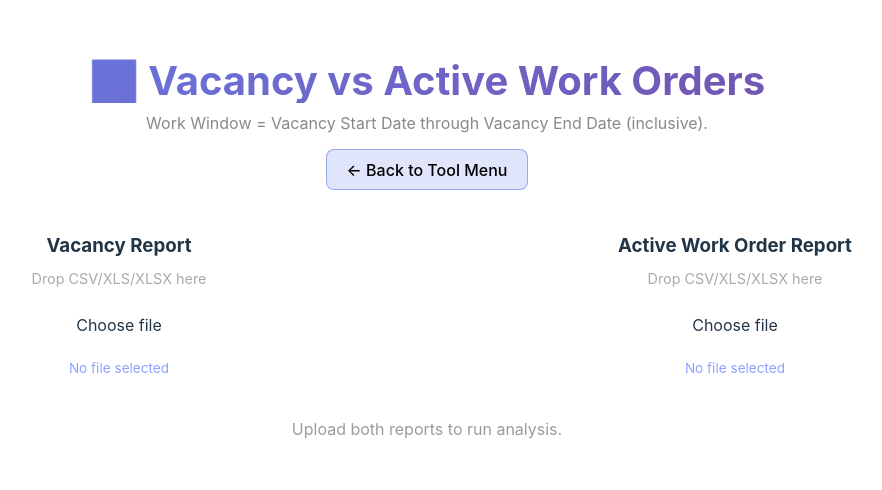
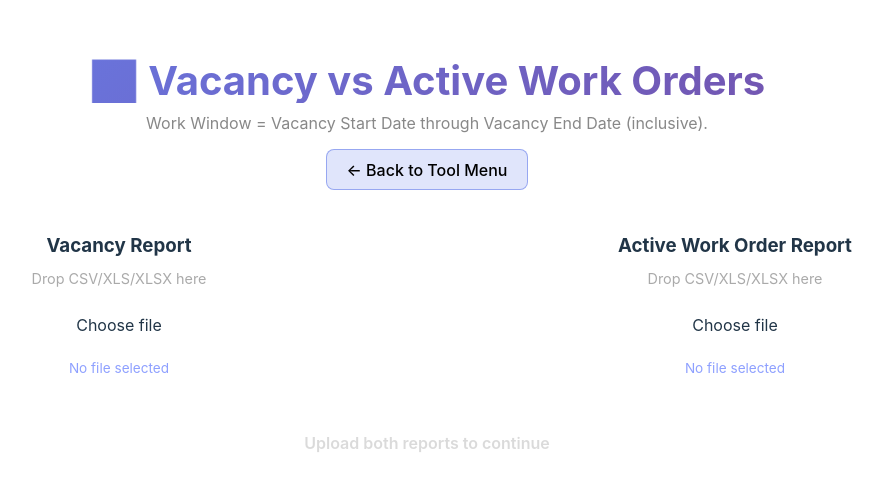
Before and after one commit to danielcepatterson/assistant-menu, a React (Vite) app: page / in a window 1280 px wide. Both pictures are taken after a click on the button 640 px from the left and 584 px from the top of the page. Shown: the top 490 px of the page, without its empty margins (213-1095 px from the left). Built offline with nearby package versions, Linux system fonts and the light colour scheme.

Commit message:
feat: add analysis button and results display logic to the app

```diff
--- a/src/react-app/App.css
+++ b/src/react-app/App.css
@@ -166,6 +166,42 @@
 	color: #ff8a80;
 }
 
+.action-row {
+	display: flex;
+	align-items: center;
+	gap: 1rem;
+	margin: 1.25rem 0;
+	justify-content: center;
+}
+
+.analyze-button {
+	padding: 0.75rem 1.75rem;
+	font-size: 1rem;
+	font-weight: 600;
+	background: linear-gradient(135deg, #667eea 0%, #764ba2 100%);
+	border: none;
+	border-radius: 10px;
+	cursor: pointer;
+	transition: all 0.2s ease;
+}
+
+.analyze-button:hover:not(:disabled) {
+	transform: translateY(-2px);
+	box-shadow: 0 4px 12px rgba(102, 126, 234, 0.4);
+}
+
+.analyze-button:disabled {
+	opacity: 0.5;
+	cursor: not-allowed;
+	background: rgba(255, 255, 255, 0.1);
+}
+
+.ready-text {
+	margin: 0;
+	color: #4ade80;
+	font-size: 0.9rem;
+}
+
 .hint-text {
 	color: #9b9b9b;
 	text-align: center;
--- a/src/react-app/App.tsx
+++ b/src/react-app/App.tsx
@@ -289,16 +289,19 @@ function App() {
 	const [vacancyRows, setVacancyRows] = useState<GenericRow[]>([]);
 	const [workOrderRows, setWorkOrderRows] = useState<GenericRow[]>([]);
 	const [error, setError] = useState("");
+	const [showResults, setShowResults] = useState(false);
 
 	const analysis = useMemo(() => {
-		if (!vacancyRows.length || !workOrderRows.length) return null;
+		if (!vacancyRows.length || !workOrderRows.length || !showResults) return null;
 		return buildCrossReference(vacancyRows, workOrderRows);
-	}, [vacancyRows, workOrderRows]);
+	}, [vacancyRows, workOrderRows, showResults]);
 
 	const rowsWithoutMatch = analysis?.resultRows.filter((row) => row.matchCount === 0).length ?? 0;
+	const canRunAnalysis = vacancyRows.length > 0 && workOrderRows.length > 0;
 
 	const handleVacancyFile = async (file: File) => {
 		setError("");
+		setShowResults(false);
 		try {
 			const parsed = await parseReport(file);
 			setVacancyRows(parsed);
@@ -310,6 +313,7 @@ function App() {
 
 	const handleWorkOrderFile = async (file: File) => {
 		setError("");
+		setShowResults(false);
 		try {
 			const parsed = await parseReport(file);
 			setWorkOrderRows(parsed);
@@ -348,6 +352,19 @@ function App() {
 				</section>
 
 				{error ? <p className="error-text">{error}</p> : null}
+
+				<div className="action-row">
+					<button
+						className="analyze-button"
+						onClick={() => setShowResults(true)}
+						disabled={!canRunAnalysis}
+					>
+						{canRunAnalysis ? "Run Analysis" : "Upload both reports to continue"}
+					</button>
+					{canRunAnalysis && !showResults ? (
+						<p className="ready-text">✓ Ready to analyze</p>
+					) : null}
+				</div>
 
 				{analysis ? (
 					<section className="results-panel">
@@ -395,9 +412,7 @@ function App() {
 							</table>
 						</div>
 					</section>
-				) : (
-					<p className="hint-text">Upload both reports to run analysis.</p>
-				)}
+				) : null}
 			</div>
 		);
 	}
```
